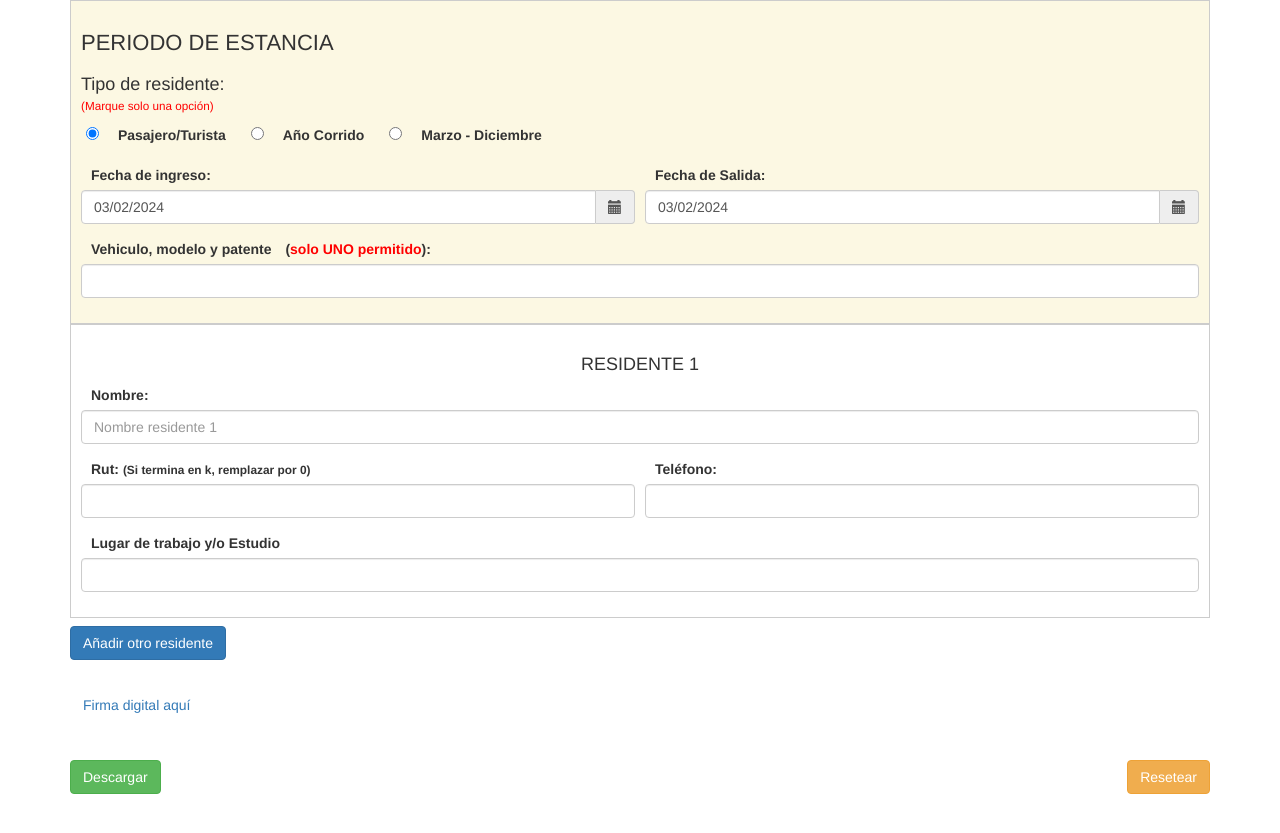
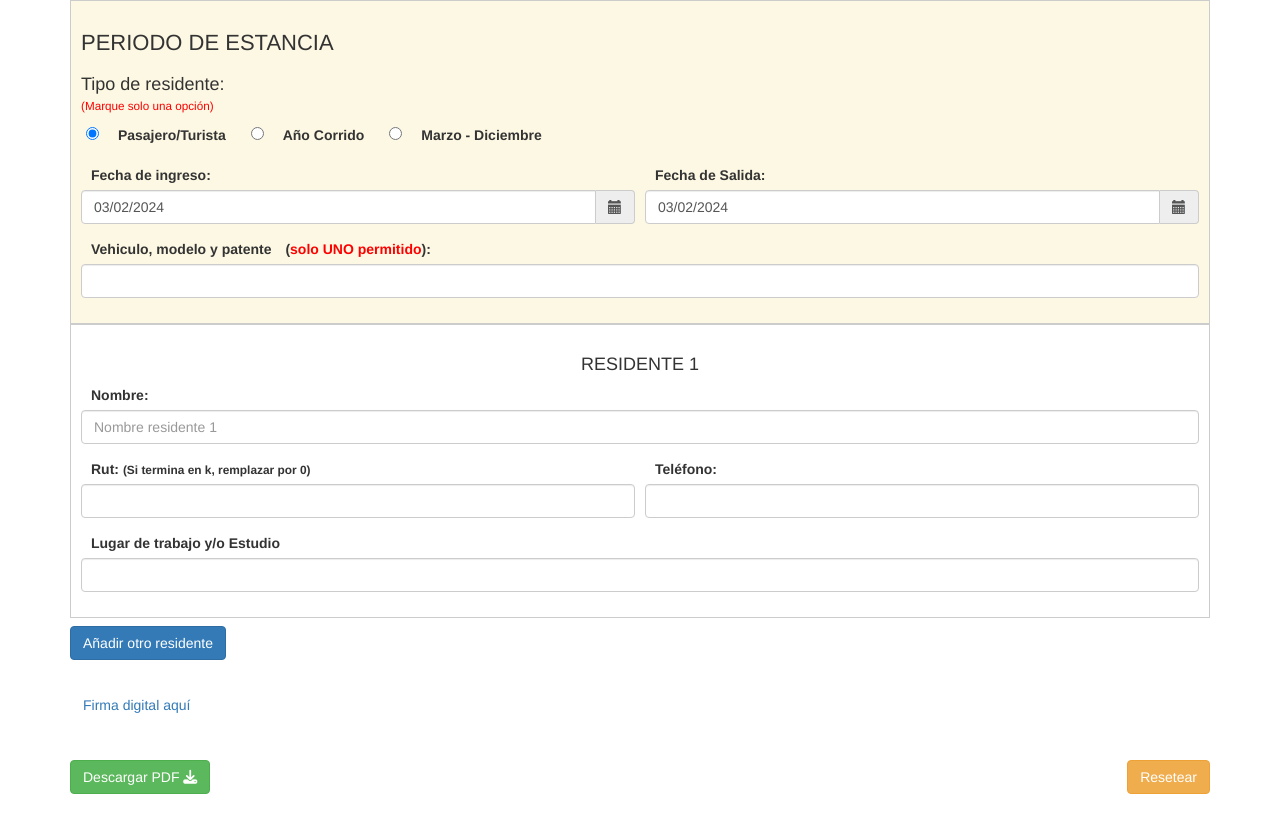
Before and after one commit to EniDev911/fichas-residentes, a plain HTML site: page index.html in a window 1280 px wide. Shown: the part 858-1691 px from the top of the page. Drawn offline with nearby package versions, Linux system fonts and the light colour scheme.

Commit message:
add fawesome

```diff
--- a/index.html
+++ b/index.html
@@ -187,10 +187,11 @@
 			<canvas id="signature-canvas" style="border: 1px dashed red; width: 100%; height: 200px; visibility: hidden;"></canvas>
 		</div>
 	</div>
-	<button id="pdfout" type="submit" class="btn btn-success">Descargar</button>
+	<button id="pdfout" type="submit" class="btn btn-success">Descargar PDF <i class="fa fa-download"></i></button>
 	<button id="resetar" class="btn btn-warning" type="button" onclick="{window.location.reload()}" style="float: right;">Resetear</button>
 </form>
 </div>
+<link rel="stylesheet" href="https://cdnjs.cloudflare.com/ajax/libs/font-awesome/6.5.1/css/all.min.css" integrity="sha512-DTOQO9RWCH3ppGqcWaEA1BIZOC6xxalwEsw9c2QQeAIftl+Vegovlnee1c9QX4TctnWMn13TZye+giMm8e2LwA==" crossorigin="anonymous" referrerpolicy="no-referrer" />
 <script src="./App.js" type="module"></script>
 
 </body>
```
